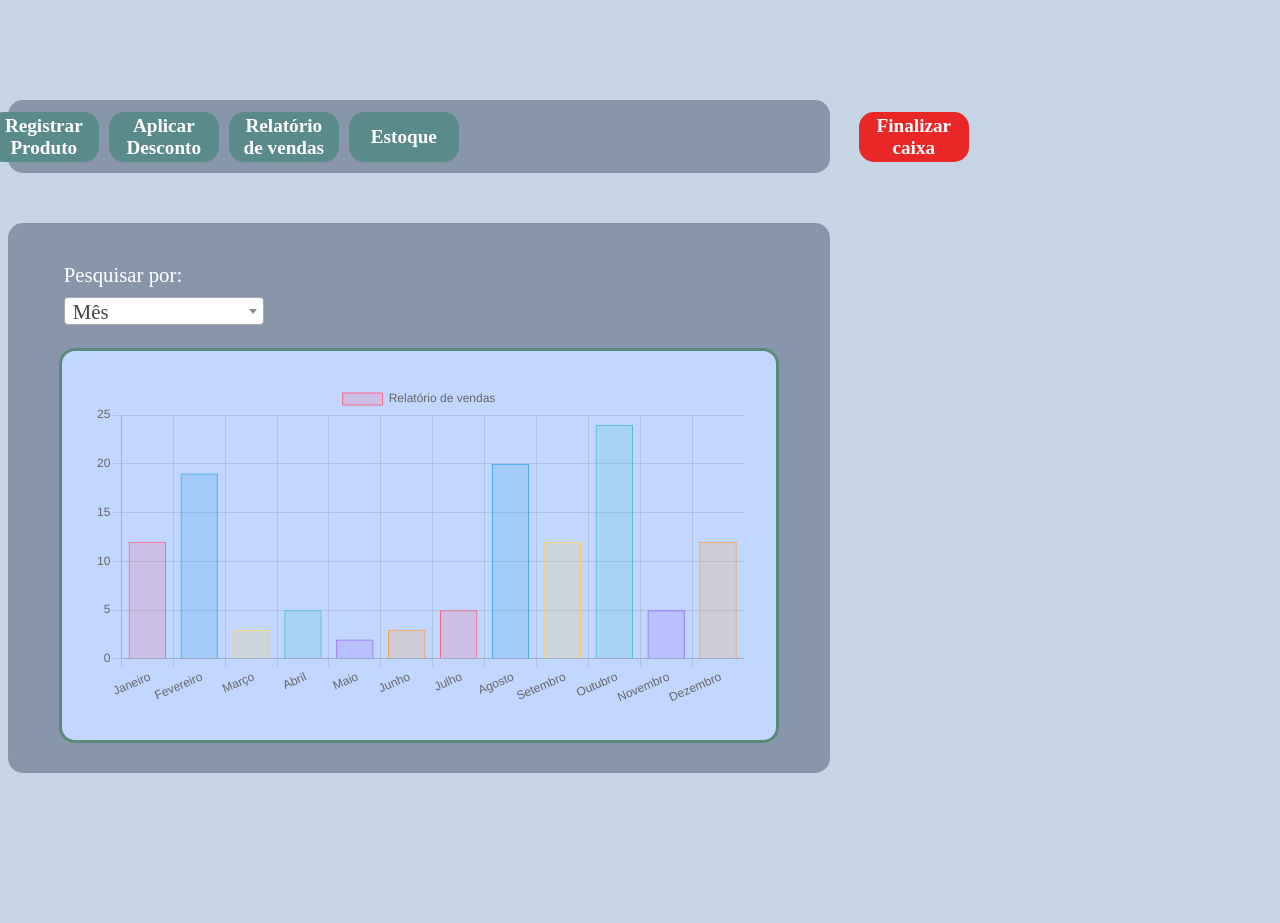
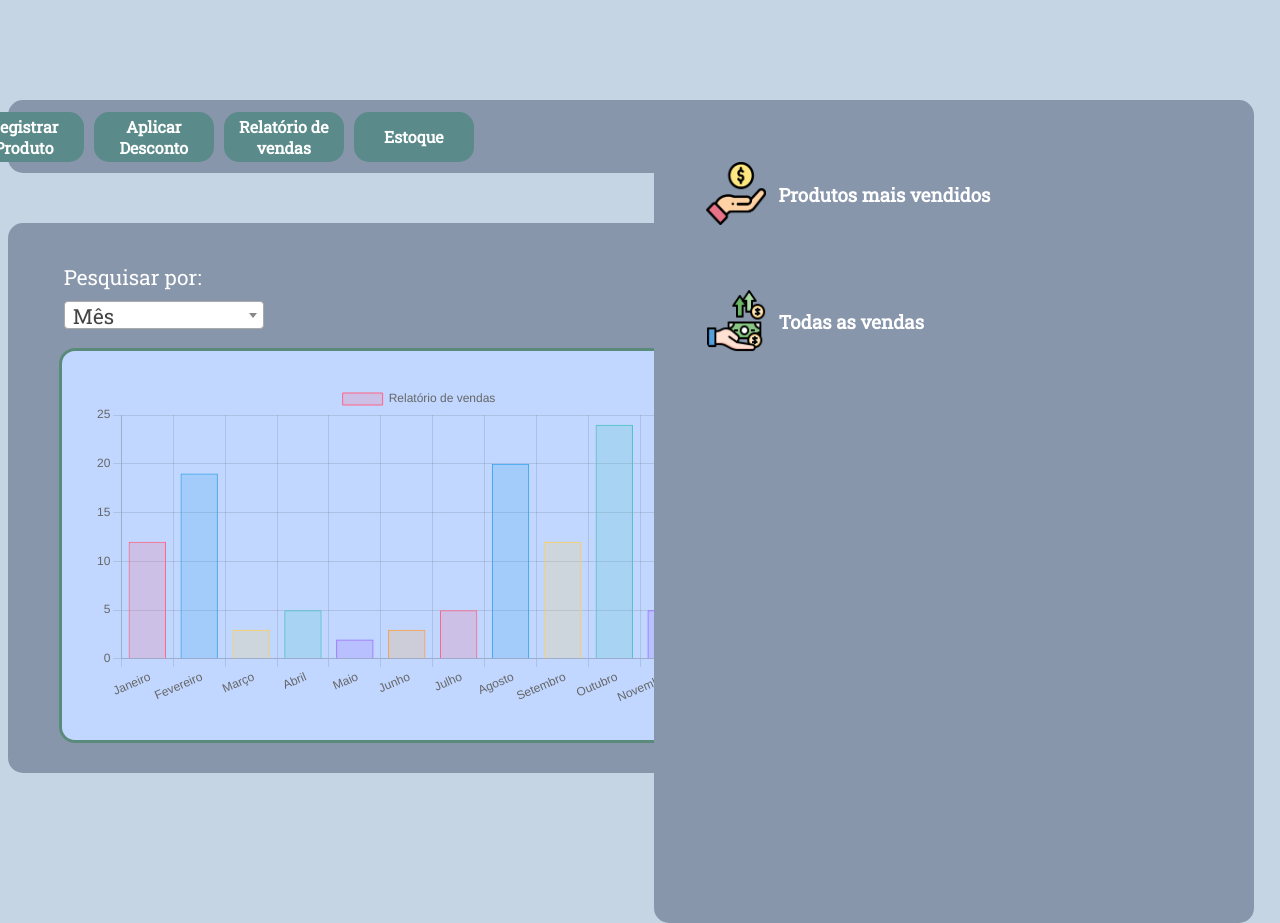
Before and after one commit to MurilloFornazzaCosta/MarketFOV, a PHP site: page /html/relatorio.html in a window 1280 px wide. Before the commit the page ends 773 px from the top, so only its background shows below. Run offline with PHP 8.4, Linux system fonts and the light colour scheme; some libraries are stand-ins or nearby versions.

Commit message:
algumas mudanças no front do relatório

```diff
--- a/css/relatorio.css
+++ b/css/relatorio.css
@@ -1,5 +1,6 @@
 body {
     background-color: #C5D5E4;
+    font-family: Roboto_Slab;
 }
 
 .navbar {
@@ -37,10 +38,10 @@ body {
     background-color: #5a8b8a;
     color: #ffffff;
     font-family: Roboto_Slab;
-    width: 110px;
+    width: 120px;
     height: 50px;
     border: none;
-    font-size: 1.2rem;
+    font-size: 1rem;
     transition: 0.5s;
     font-weight: bold;
 }
@@ -101,6 +102,86 @@ p {
     background-color: rgba(182, 17, 17, 0.726);
     transform: scale(1.1);
 }
+
+.tabelaProdutos {
+    border-radius: 15px;
+    position: absolute;
+    top: 100px;
+    right: 2%;
+    background-color: #8896AB;
+    width: 600px;
+    height: 823.35px;
+    max-height: 823.35px;
+    /* Ajuste a altura conforme necessário */
+    overflow: auto;
+
+}
+
+table {
+    border-collapse: collapse;
+    border: 2px solid black;
+    font-family: Roboto_Slab;
+    font-size: 1rem;
+    letter-spacing: 1px;
+    border-radius: 10px;
+    width: 559.9px;
+    height: 200px;
+    margin-top: 30px;
+    margin-left: 20px;
+    overflow-y: scroll;
+    overflow: scroll;
+    flex: 1;
+}
+
+.filtro1{
+    margin-top: 60px;
+    margin-left: 50px;
+    color: white;
+    width: 20rem;
+    height: 4.2rem;
+
+    display: flex;
+    border-radius: 15px;
+    transition: 0.4s;
+}
+
+.filtro1:hover{
+    transition: 0.4s;
+    background-color: #5a8b7a;
+    transform: scale(0.98);
+    cursor: pointer;
+}
+
+.filtro2{
+    margin-top: 60px;
+    margin-left: 50px;
+    color: white;
+    width: 20rem;
+    height: 4.2rem;
+
+    display: flex;
+    border-radius: 15px;
+    transition: 0.4s;
+}
+
+.filtro2:hover{
+    transition: 0.4s;
+    background-color: #5a8b7a;
+    transform: scale(0.98);
+    cursor: pointer;
+}
+
+.txtProdutosVendidos{
+    margin-left: 10px;
+    margin-top: 22px;
+}
+
+.iconProdutosVendidos{
+    width: 60px;
+    border-radius: 15px;
+    padding: 2px;
+}
+
 
 #pesquisa {
     display: flex;
@@ -172,3 +253,8 @@ p {
     background: #c1d7ff;
 
 }
+
+@font-face {
+    font-family: Roboto_Slab;
+    src: url(/fonts/RobotoSlab-Regular.ttf);
+}
--- a/html/relatorio.html
+++ b/html/relatorio.html
@@ -22,8 +22,8 @@
         </div>
     </div>
 
+    <main>
         <div class="detalhesProduto">
-
             <div id="pesquisa">
                 <label for="example-select">Pesquisar por:</label>
                 <select id="example-select" style="width: 200px;">
@@ -32,7 +32,6 @@
                     <option value="dia">Dia</option>
                 </select>
             </div>
-
             <div class="container">
                 <div class="chart">
                     <canvas id="barchart"></canvas>
@@ -42,7 +41,19 @@
                     <canvas id="doughnut" width="300" height="300"></canvas>
                 </div>
                 -->
+            </div>
+        </div>
+    </main>
 
+    <div class="tabelaProdutos">
+        <div class="filtro1">
+            <img class="iconProdutosVendidos" src="/imgs/mao.png" alt="">
+            <h3 class="txtProdutosVendidos">Produtos mais vendidos</h3>
+        </div>
+
+        <div class="filtro2">
+            <img class="iconProdutosVendidos" src="/imgs/comissao.png" alt="">
+            <h3 class="txtProdutosVendidos">Todas as vendas</h3>
         </div>
     </div>
 
```
Also changed, not shown: imgs/carrinho-carrinho.png (added), imgs/comissao.png (added), imgs/mao.png (added). Lines whose indentation alone changed are shown as unchanged.
